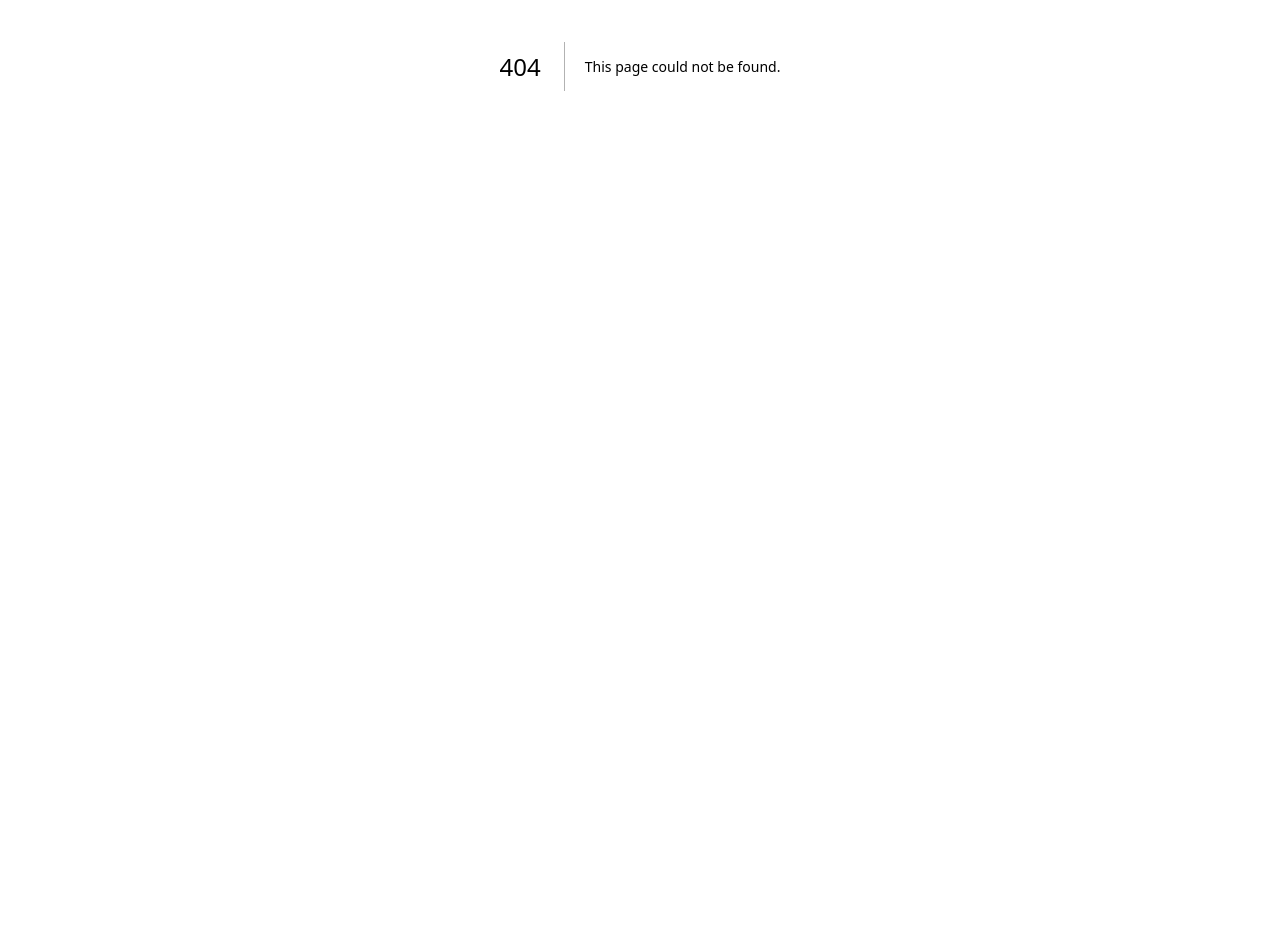
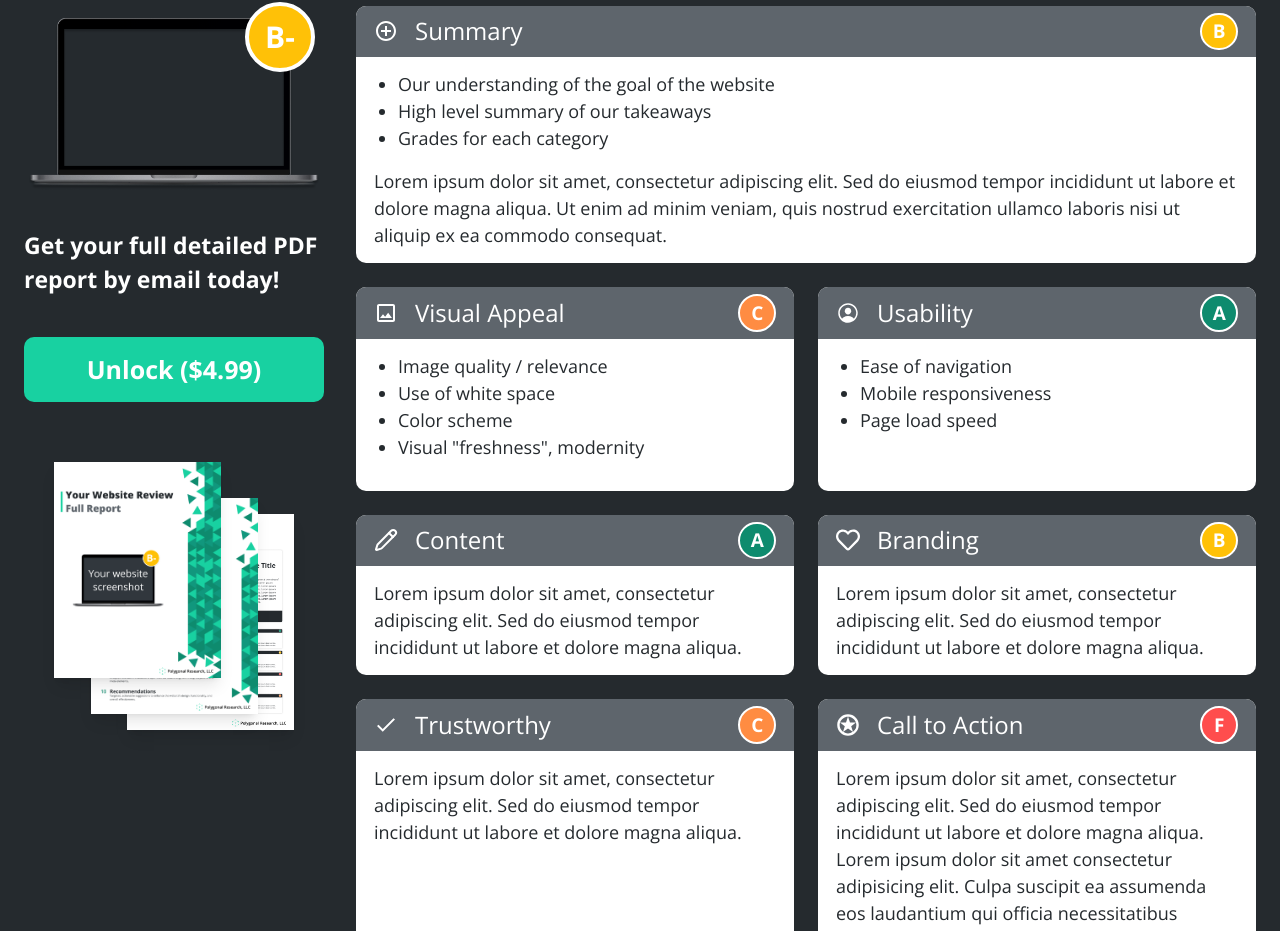
Before and after one commit to ShaYri12/web-review-with-ai, a Next.js app: page /your-report in a window 1280 px wide. Before the commit this address had no page. Shown: the part 334-1265 px from the top of the page. Before the commit the page ends 800 px from the top, so only its background shows below. Built offline with nearby package versions, Linux system fonts and the light colour scheme.

Commit message:
code optimize and some func added

```diff
--- a/app/components/Header.tsx
+++ b/app/components/Header.tsx
@@ -1,14 +1,16 @@
 "use client";
 import React, { useState, useEffect, useRef, MutableRefObject } from "react";
 import Link from "next/link";
-import { usePathname } from "next/navigation"; // Import usePathname
+import { usePathname } from "next/navigation";
+import Cookies from "js-cookie";
 import { FaBars } from "react-icons/fa";
 import { IoClose } from "react-icons/io5";
 
 const Header: React.FC = () => {
   const [isMenuOpen, setIsMenuOpen] = useState<boolean>(false);
   const menuRef = useRef<HTMLDivElement | null>(null);
-  const pathname = usePathname(); // Get the current route
+  const pathname = usePathname();
+  const [hasReport, setHasReport] = useState(false);
 
   const toggleMenu = () => setIsMenuOpen((prev) => !prev);
 
@@ -23,6 +25,13 @@ const Header: React.FC = () => {
 
     document.addEventListener("mousedown", handleClickOutside);
     return () => document.removeEventListener("mousedown", handleClickOutside);
+  }, []);
+
+  useEffect(() => {
+    const reportCookie = Cookies.get("report_created");
+    if (reportCookie) {
+      setHasReport(true);
+    }
   }, []);
 
   return (
@@ -67,6 +76,18 @@ const Header: React.FC = () => {
           >
             How does it work?
           </Link>
+          {hasReport && (
+            <Link
+              href="/your-report"
+              className={`3xl:text-[25px] md:text-[18px] font-[400] ${
+                pathname === "/your-report"
+                  ? "text-cyan"
+                  : "text-[#FFFFFF] hover:text-emerald-300"
+              }`}
+            >
+              Your Report
+            </Link>
+          )}
         </div>
       </div>
 
@@ -123,6 +144,18 @@ const Header: React.FC = () => {
             >
               How does it work?
             </Link>
+            {hasReport && (
+              <Link
+                href="/your-report"
+                className={`3xl:text-[25px] md:text-[18px] font-[400] ${
+                  pathname === "/your-report"
+                    ? "text-cyan"
+                    : "text-[#FFFFFF] hover:text-emerald-300"
+                }`}
+              >
+                Your Report
+              </Link>
+            )}
           </div>
         </div>
       </div>
--- a/app/components/Progress.tsx
+++ b/app/components/Progress.tsx
@@ -55,7 +55,12 @@ export default function Progress({ isOpen, onComplete }: ProgressProps) {
           setProgress(progress);
           setMessage(message);
           if (progress === "Done!") {
-            setTimeout(onComplete, 2000); // Call onComplete after 2 seconds of "Done!" message
+            // Set cookie and navigate to "your-report" page after 2 seconds
+            setTimeout(() => {
+              document.cookie = "reportGenerated=true; path=/";
+              window.location.href = "/your-report";
+              onComplete();
+            }, 2000);
           }
         }, time)
     );
--- a/app/partial-report/page.tsx
+++ b/app/your-report/page.tsx
@@ -4,13 +4,148 @@ import { BiPlusCircle } from "react-icons/bi";
 import Footer from "../components/Footer";
 import Header from "../components/Header";
 import { MdOutlineImage } from "react-icons/md";
-import { IoPersonCircleOutline } from "react-icons/io5";
+import { IoPersonCircleOutline, IoSearchSharp } from "react-icons/io5";
 import { LuPencil } from "react-icons/lu";
-import { FaRegHeart } from "react-icons/fa";
+import { FaRegHeart, FaRegKeyboard } from "react-icons/fa";
 import { IoMdCheckmark } from "react-icons/io";
 import { GiAlliedStar } from "react-icons/gi";
 
+interface SectionProps {
+  icon: React.ElementType;
+  title: string;
+  grade: string;
+  content: React.ReactNode;
+}
+
+const Section: React.FC<SectionProps> = ({
+  icon: Icon,
+  title,
+  grade,
+  content,
+}) => (
+  <div className="bg-white text-white rounded-[10px] overflow-hidden">
+    <div className="flex justify-between items-center md:px-[18px] px-4 py-[7px] bg-[#5E656C]">
+      <div className="flex items-center 2xl:gap-[19px] xl:gap-[17px] lg:gap-[16px] md:gap-[14px] gap-2">
+        <Icon
+          size={24}
+          className="lg:min-w-[24px] lg:w-[24px] w-[20px] min-w-[20px]"
+        />
+        <h2 className="font-[400] xl:text-[24px] lg:text-[22px] md:text-[20px] text-[18px]">
+          {title}
+        </h2>
+      </div>
+      <GradeBadge grade={grade} />
+    </div>
+    <div className="md:px-[18px] px-4 py-[14px]">{content}</div>
+  </div>
+);
+
 export default function ReportPage() {
+  const sections = [
+    {
+      icon: MdOutlineImage,
+      title: "Visual Appeal",
+      grade: "C",
+      content: (
+        <ul className="list-disc md:ml-6 ml-5 mb-4 text-[#252A2E] xl:text-[18px] lg:text-[17px] md:text-[16px] text-[15px]">
+          <li>Image quality / relevance</li>
+          <li>Use of white space</li>
+          <li>Color scheme</li>
+          <li>Visual "freshness", modernity</li>
+        </ul>
+      ),
+    },
+    {
+      icon: IoPersonCircleOutline,
+      title: "Usability",
+      grade: "A",
+      content: (
+        <ul className="list-disc md:ml-6 ml-5 mb-4 text-[#252A2E] xl:text-[18px] lg:text-[17px] md:text-[16px] text-[15px]">
+          <li>Ease of navigation</li>
+          <li>Mobile responsiveness</li>
+          <li>Page load speed</li>
+        </ul>
+      ),
+    },
+    {
+      icon: LuPencil,
+      title: "Content",
+      grade: "A",
+      content: (
+        <p className="text-[#252A2E] xl:text-[18px] lg:text-[17px] md:text-[16px] text-[15px]">
+          Lorem ipsum dolor sit amet, consectetur adipiscing elit. Sed do
+          eiusmod tempor incididunt ut labore et dolore magna aliqua.
+        </p>
+      ),
+    },
+    {
+      icon: FaRegHeart,
+      title: "Branding",
+      grade: "B",
+      content: (
+        <p className="text-[#252A2E] xl:text-[18px] lg:text-[17px] md:text-[16px] text-[15px]">
+          Lorem ipsum dolor sit amet, consectetur adipiscing elit. Sed do
+          eiusmod tempor incididunt ut labore et dolore magna aliqua.
+        </p>
+      ),
+    },
+    {
+      icon: IoMdCheckmark,
+      title: "Trustworthy",
+      grade: "C",
+      content: (
+        <p className="text-[#252A2E] xl:text-[18px] lg:text-[17px] md:text-[16px] text-[15px]">
+          Lorem ipsum dolor sit amet, consectetur adipiscing elit. Sed do
+          eiusmod tempor incididunt ut labore et dolore magna aliqua.
+        </p>
+      ),
+    },
+    {
+      icon: GiAlliedStar,
+      title: "Call to Action",
+      grade: "F",
+      content: (
+        <p className="text-[#252A2E] xl:text-[18px] lg:text-[17px] md:text-[16px] text-[15px]">
+          Lorem ipsum dolor sit amet, consectetur adipiscing elit. Sed do
+          eiusmod tempor incididunt ut labore et dolore magna aliqua. Lorem
+          ipsum dolor sit amet consectetur adipisicing elit. Culpa suscipit ea
+          assumenda eos laudantium qui officia necessitatibus quibusdam, aliquam
+          magni et animi at placeat atque dolore optio asperiores, molestiae
+          nihil?
+        </p>
+      ),
+    },
+    {
+      icon: FaRegKeyboard,
+      title: "Functionality",
+      grade: "F",
+      content: (
+        <p className="text-[#252A2E] xl:text-[18px] lg:text-[17px] md:text-[16px] text-[15px]">
+          Lorem ipsum dolor sit amet, consectetur adipiscing elit. Sed do
+          eiusmod tempor incididunt ut labore et dolore magna aliqua. Lorem
+          ipsum dolor sit amet consectetur adipisicing elit. Nostrum
+          exercitationem assumenda, dolore amet illum quam nam eius quia
+          nesciunt, corporis iste iusto cumque animi fuga eveniet sequi
+          consequatur incidunt odit!
+        </p>
+      ),
+    },
+    {
+      icon: IoSearchSharp,
+      title: "SEO",
+      grade: "C-",
+      content: (
+        <p className="text-[#252A2E] xl:text-[18px] lg:text-[17px] md:text-[16px] text-[15px]">
+          Lorem ipsum dolor sit amet, consectetur adipiscing elit. Sed do
+          eiusmod tempor incididunt ut labore et dolore magna aliqua. Lorem,
+          ipsum dolor sit amet consectetur adipisicing elit. Doloribus unde
+          maiores ducimus adipisci, aspernatur impedit assumenda numquam veniam.
+          Ad eaque recusandae doloremque harum vitae id? Consequatur magni quas
+          mollitia ut!
+        </p>
+      ),
+    },
+  ];
   return (
     <div className="min-h-screen flex flex-col justify-between items-center bg-[#252A2E] text-white relative">
       <Header />
@@ -146,144 +281,9 @@ export default function ReportPage() {
 
               {/* Visual Appeal Section */}
               <div className="grid md:grid-cols-2 gap-6">
-                <div className="bg-white text-white rounded-[10px] overflow-hidden">
-                  <div className="flex justify-between items-center md:px-[18px] px-4 py-[7px] bg-[#5E656C]">
-                    <div className="flex items-center 2xl:gap-[19px] xl:gap-[17px] lg:gap-[16px] md:gap-[14px] gap-2">
-                      <MdOutlineImage
-                        size={24}
-                        className="lg:min-w-[24px] lg:w-[24px] w-[20px] min-w-[20px]"
-                      />
-
-                      <h2 className="font-[400] xl:text-[24px] lg:text-[22px] md:text-[20px] text-[18px]">
-                        Visual Appeal
-                      </h2>
-                    </div>
-                    <GradeBadge grade="C" />
-                  </div>
-                  <div className="md:px-[18px] px-4 py-[14px]">
-                    <ul className="list-disc md:ml-6 ml-5 mb-4 text-[#252A2E] xl:text-[18px] lg:text-[17px] md:text-[16px] text-[15px]">
-                      <li>Image quality / relevance</li>
-                      <li>Use of white space</li>
-                      <li>Color scheme</li>
-                      <li>Visual "freshness", modernity</li>
-                    </ul>
-                  </div>
-                </div>
-
-                <div className="bg-white text-white rounded-[10px] overflow-hidden">
-                  <div className="flex justify-between items-center md:px-[18px] px-4 py-[7px] bg-[#5E656C]">
-                    <div className="flex items-center 2xl:gap-[19px] xl:gap-[17px] lg:gap-[16px] md:gap-[14px] gap-2">
-                      <IoPersonCircleOutline
-                        size={24}
-                        className="lg:min-w-[24px] lg:w-[24px] w-[20px] min-w-[20px]"
-                      />
-
-                      <h2 className="font-[400] xl:text-[24px] lg:text-[22px] md:text-[20px] text-[18px]">
-                        Usability
-                      </h2>
-                    </div>
-                    <GradeBadge grade="A" />
-                  </div>
-                  <div className="md:px-[18px] px-4 py-[14px]">
-                    <ul className="list-disc md:ml-6 ml-5 mb-4 text-[#252A2E] xl:text-[18px] lg:text-[17px] md:text-[16px] text-[15px]">
-                      <li>Ease of navigation</li>
-                      <li>Mobile responsiveness</li>
-                      <li>Page load speed</li>
-                    </ul>
-                  </div>
-                </div>
-
-                <div className="bg-white text-white rounded-[10px] overflow-hidden">
-                  <div className="flex justify-between items-center md:px-[18px] px-4 py-[7px] bg-[#5E656C]">
-                    <div className="flex items-center 2xl:gap-[19px] xl:gap-[17px] lg:gap-[16px] md:gap-[14px] gap-2">
-                      <LuPencil
-                        size={24}
-                        className="lg:min-w-[24px] lg:w-[24px] w-[20px] min-w-[20px]"
-                      />
-
-                      <h2 className="font-[400] xl:text-[24px] lg:text-[22px] md:text-[20px] text-[18px]">
-                        Content
-                      </h2>
-                    </div>
-                    <GradeBadge grade="A" />
-                  </div>
-                  <div className="md:px-[18px] px-4 py-[14px]">
-                    <p className="text-[#252A2E] xl:text-[18px] lg:text-[17px] md:text-[16px] text-[15px]">
-                      Lorem ipsum dolor sit amet, consectetur adipiscing elit.
-                      Sed do eiusmod tempor incididunt ut labore et dolore magna
-                      aliqua.
-                    </p>
-                  </div>
-                </div>
-
-                <div className="bg-white text-white rounded-[10px] overflow-hidden">
-                  <div className="flex justify-between items-center md:px-[18px] px-4 py-[7px] bg-[#5E656C]">
-                    <div className="flex items-center 2xl:gap-[19px] xl:gap-[17px] lg:gap-[16px] md:gap-[14px] gap-2">
-                      <FaRegHeart
-                        size={24}
-                        className="lg:min-w-[24px] lg:w-[24px] w-[20px] min-w-[20px]"
-                      />
-
-                      <h2 className="font-[400] xl:text-[24px] lg:text-[22px] md:text-[20px] text-[18px]">
-                        Branding
-                      </h2>
-                    </div>
-                    <GradeBadge grade="B" />
-                  </div>
-                  <div className="md:px-[18px] px-4 py-[14px]">
-                    <p className="text-[#252A2E] xl:text-[18px] lg:text-[17px] md:text-[16px] text-[15px]">
-                      Lorem ipsum dolor sit amet, consectetur adipiscing elit.
-                      Sed do eiusmod tempor incididunt ut labore et dolore magna
-                      aliqua.
-                    </p>
-                  </div>
-                </div>
-
-                <div className="bg-white text-white rounded-[10px] overflow-hidden">
-                  <div className="flex justify-between items-center md:px-[18px] px-4 py-[7px] bg-[#5E656C]">
-                    <div className="flex items-center 2xl:gap-[19px] xl:gap-[17px] lg:gap-[16px] md:gap-[14px] gap-2">
-                      <IoMdCheckmark
-                        size={24}
-                        className="lg:min-w-[24px] lg:w-[24px] w-[20px] min-w-[20px]"
-                      />
-
-                      <h2 className="font-[400] xl:text-[24px] lg:text-[22px] md:text-[20px] text-[18px]">
-                        Trustworthy
-                      </h2>
-                    </div>
-                    <GradeBadge grade="C" />
-                  </div>
-                  <div className="md:px-[18px] px-4 py-[14px]">
-                    <p className="text-[#252A2E] xl:text-[18px] lg:text-[17px] md:text-[16px] text-[15px]">
-                      Lorem ipsum dolor sit amet, consectetur adipiscing elit.
-                      Sed do eiusmod tempor incididunt ut labore et dolore magna
-                      aliqua.
-                    </p>
-                  </div>
-                </div>
-
-                <div className="bg-white text-white rounded-[10px] overflow-hidden">
-                  <div className="flex justify-between items-center md:px-[18px] px-4 py-[7px] bg-[#5E656C]">
-                    <div className="flex items-center 2xl:gap-[18px] xl:gap-[16px] lg:gap-[14px] md:gap-[12px] gap-2">
-                      <GiAlliedStar
-                        size={24}
-                        className="lg:min-w-[24px] lg:w-[24px] w-[20px] min-w-[20px]"
-                      />
-
-                      <h2 className="font-[400] xl:text-[24px] lg:text-[22px] md:text-[20px] text-[18px]">
-                        Call to Action
-                      </h2>
-                    </div>
-                    <GradeBadge grade="F" />
-                  </div>
-                  <div className="md:px-[18px] px-4 py-[14px]">
-                    <p className="text-[#252A2E] xl:text-[18px] lg:text-[17px] md:text-[16px] text-[15px]">
-                      Lorem ipsum dolor sit amet, consectetur adipiscing elit.
-                      Sed do eiusmod tempor incididunt ut labore et dolore magna
-                      aliqua.
-                    </p>
-                  </div>
-                </div>
+                {sections.map((section, index) => (
+                  <Section key={index} {...section} />
+                ))}
               </div>
             </div>
           </div>
--- a/package.json
+++ b/package.json
@@ -9,12 +9,14 @@
     "lint": "next lint"
   },
   "dependencies": {
+    "js-cookie": "^3.0.5",
     "next": "15.1.3",
     "react": "^19.0.0",
     "react-dom": "^19.0.0",
     "react-icons": "^5.4.0"
   },
   "devDependencies": {
+    "@types/js-cookie": "^3.0.6",
     "@types/node": "^20",
     "@types/react": "^19",
     "@types/react-dom": "^19",
```
Also changed, not shown: app/your-report/GradeBadge.tsx (renamed from app/partial-report/GradeBadge.tsx), 1 other file (tests, documents, lock files or other folders).
